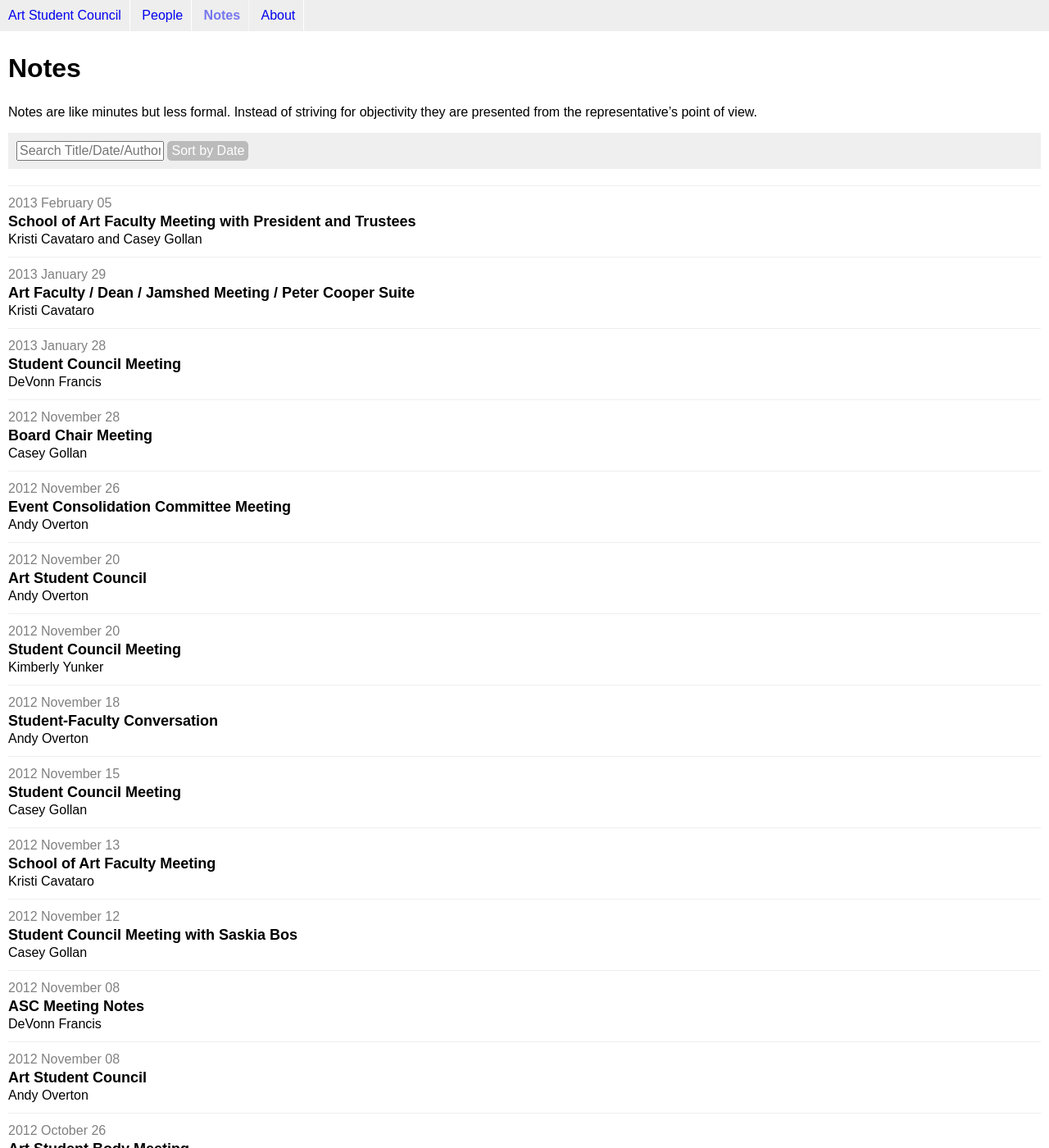
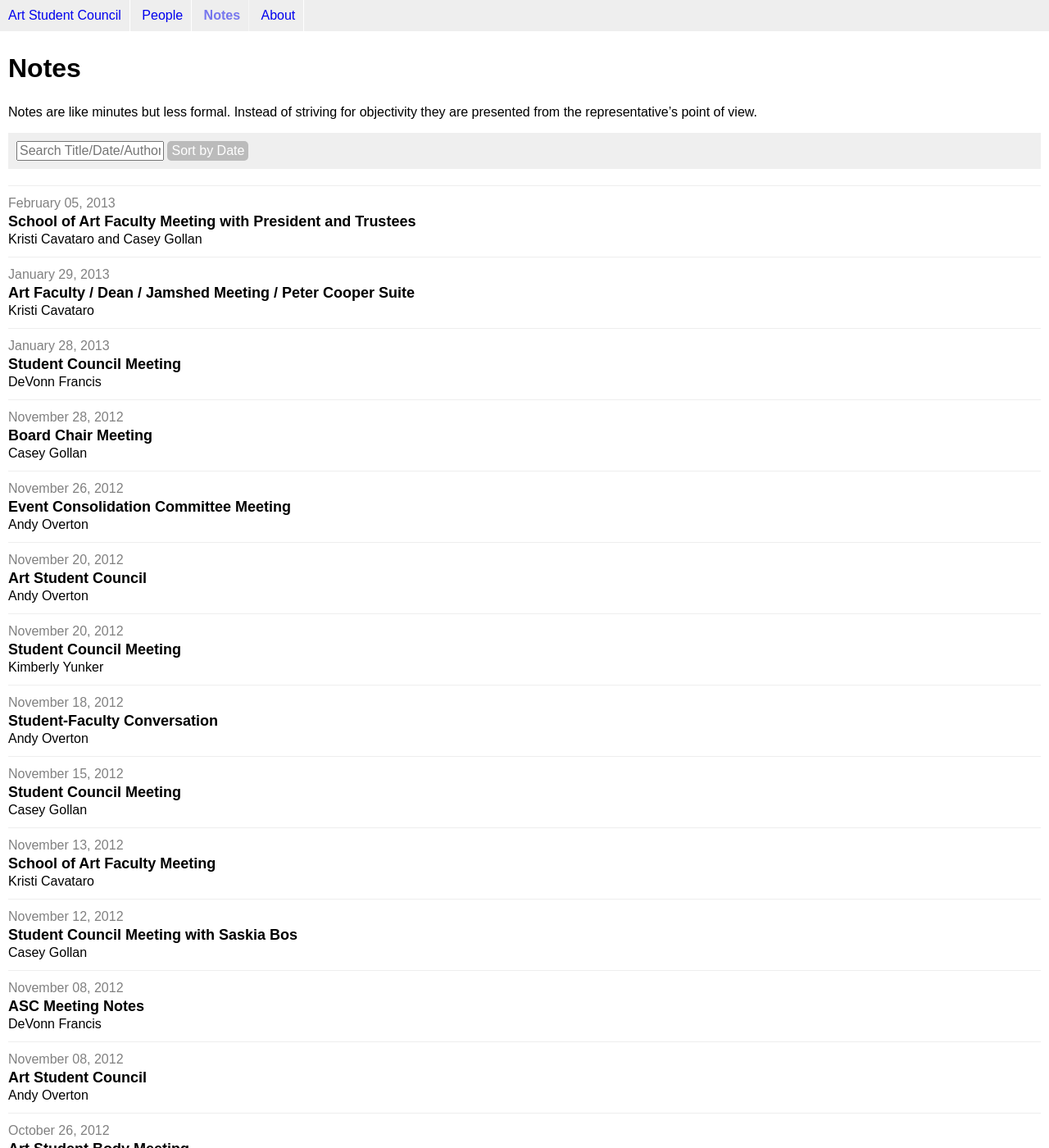
Before and after one commit to CooperASC/cooperasc.github.com, a Jekyll site: the page built from notes-index.md, in a window 1280 px wide and 1400 px high. Shown: the whole window at 82% size. Built offline with Jekyll 4.4.1, drawn with Linux system fonts in a browser that asks for light colours; some of the changed text lies outside the part shown.

Commit message:
more readable date display on note index

```diff
--- a/_layouts/notes-index.html
+++ b/_layouts/notes-index.html
@@ -14,7 +14,7 @@ layout: default
 		{% for item in site.categories.notes %}
 		<li>
 			<a href="{{item.url}}">
-				<span class="date">{{item.date | date:"%Y %B %d"}}</span>
+				<span class="date">{{item.date | date:"%B %d, %Y"}}</span>
 				<span class="title">{{item.title}}</span>
 				<span class="notetaker">{{item.notetaker}}</span>
 			</a>
```
